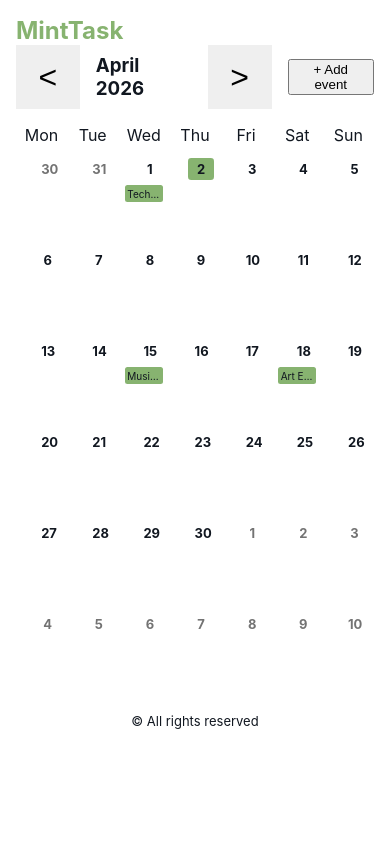
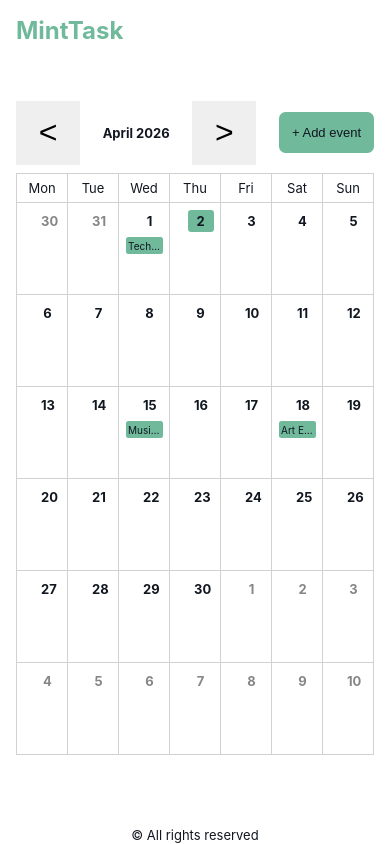
Before and after one commit to IrynaSobetska/task-manager, a React (Vite) app: page /project in a window 390 px wide. Built offline with nearby package versions, Linux system fonts and the light colour scheme; the HTML template or start-up script is replaced by a standard one.

Commit message:
Update index.css

```diff
--- a/src/index.css
+++ b/src/index.css
@@ -3,8 +3,10 @@
   /* --white: #111720; */
   --black: #111720;
   /* --black: #FFFFFF; */
-  --grey: #737373;
-  --accent: #87b370;
+  --light-grey: #d1d1d1;
+  --grey: #868686;
+  --accent: #70b99b;
+  --light-accent: #91ceb4;
 }
 
 html {
@@ -15,32 +17,29 @@ html {
 }
 
 body {
-  margin: 1em;
+  margin: 1em 1em 0 1em;
   background: var(--white);
   color: var(--black);
 }
 
-.container {
+.cont {
   display: flex;
   flex-direction: column;
   justify-content: space-between;
-  height: 96vh;
+  height: 98vh;
 }
 
-.b-btn {
+.a-btn {
   text-decoration: none;
-  border: solid var(--black) 0.1em;
-  color: var(--white);
-  background: var(--black);
+  border: none;
+  color: var(--black);
+  background: var(--accent);
   padding: 1em;
   border-radius: 0.5em;
-  margin-top: 1em;
 }
 
-.b-btn:hover {
-  background: var(--white);
-  color: var(--black);
-  border: solid var(--black) 0.1em;
+.a-btn:hover {
+  background: var(--light-accent);
 }
 
 .w-btn {
@@ -58,3 +57,15 @@ body {
   color: var(--white);
   border: solid var(--black) 0.1em;
 }
+
+@media (max-width: 400px) {
+  h3 {
+    font-size: small;
+  }
+  button {
+    font-size: small;
+  }
+  li {
+    font-size: small;
+  }
+}
```
